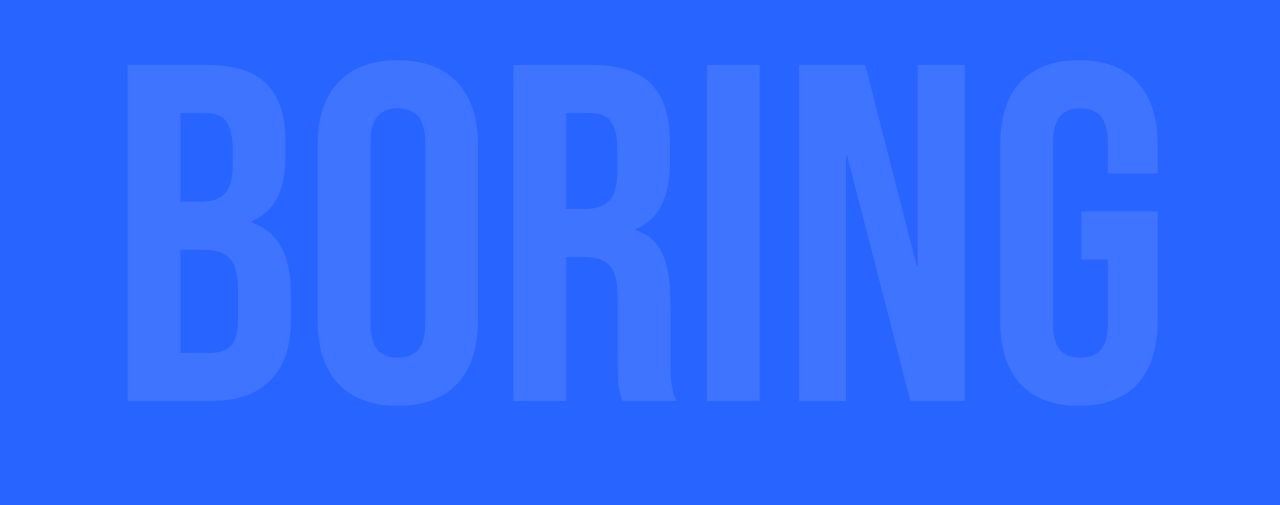
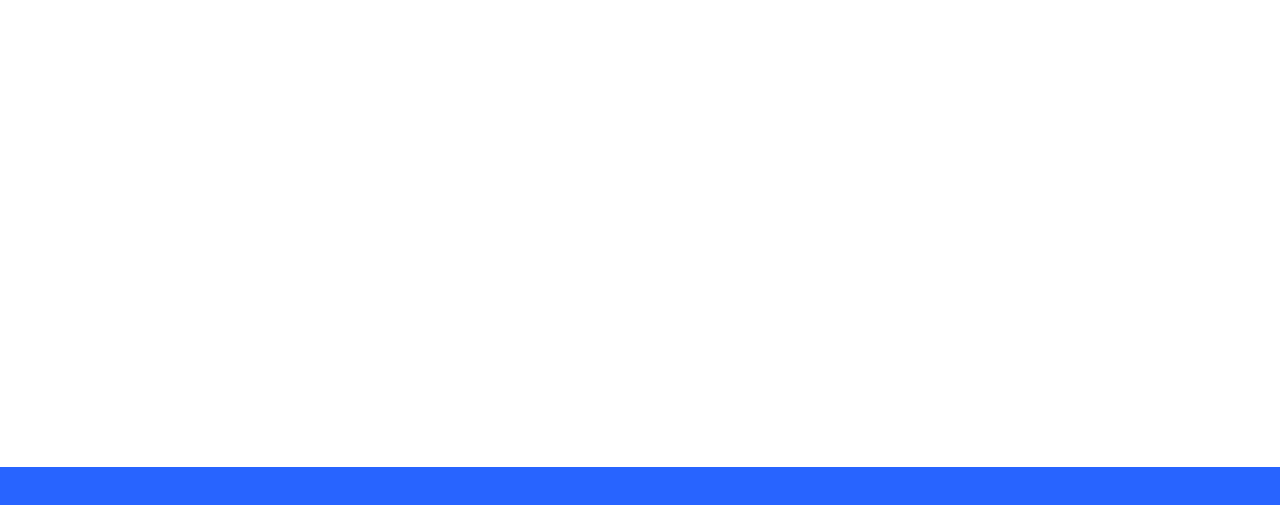
Before and after one commit to malikkotb/window-swipe, a Next.js app: page / in a window 1280 px wide. Shown: the part 333-838 px from the top of the page. Built offline with nearby package versions, Linux system fonts and the light colour scheme.

Commit message:
window swipe

```diff
--- a/app/page.js
+++ b/app/page.js
@@ -1,23 +1,44 @@
+"use client";
 import { gsap } from "gsap";
+import { useRef, useEffect } from "react";
 
 export default function Home() {
-
   // most basic way to animate elements with gsap is using methods: to, from, fromTo
-
-  // from() and to() do the same thing but opposite
+  // from() and to() do the same thing, but opposite
+  // to() takes in 2 parameters: the class (aka selector) or a ref (useRef hook), and an object where we can animate CSS (and specific gsap) properties
 
   // we want to aniamte the progress bar (which starts at width: 0%,) TO a 100 percent -> to() method
 
-  // to() takes in 2 parameters: the class (aka selector), and an object where we can animate CSS (and specific gsap) properties
+  const progressRef = useRef(null);
+  const headingRef = useRef(null);
+  useEffect(() => {
+    // gsap.to(".progress", {
+    gsap.to(progressRef.current, {
+      width: "100%",
+      duration: 2,
+      ease: "power4.inOut",
+      // other easing functions (including visualizer): gogle: gsap Eases
+    });
 
-  gsap.to(".progress", {
-    width: "100px",
-  })
+    gsap.from(headingRef.current, {
+      y: "-200", // yPercent for percent value
+      duration: 2,
+      ease: "elastic.out(1, 0.3)"
+    })
+
+    gsap.to(progressRef.current, {
+      height: "100%",
+      delay: 2,
+      top: 0,
+      backgroundColor: "white"
+    })
+
+  });
 
   return (
     <main>
-      <h1 className=" text-[30rem] opacity-[10%] text-center mt-[18%]">BORING</h1>
-      <div className="progress bg-[#A1BCFF] h-[3px] w-0 absolute top-[50%]"></div>
+      <h1 ref={headingRef} className="text-[20rem] opacity-[10%] text-center mt-[18%]">BORING</h1>
+      <div ref={progressRef} className="progress bg-[#A1BCFF] h-[3px] w-0 absolute top-[50%]"></div>
     </main>
   );
 }
```
